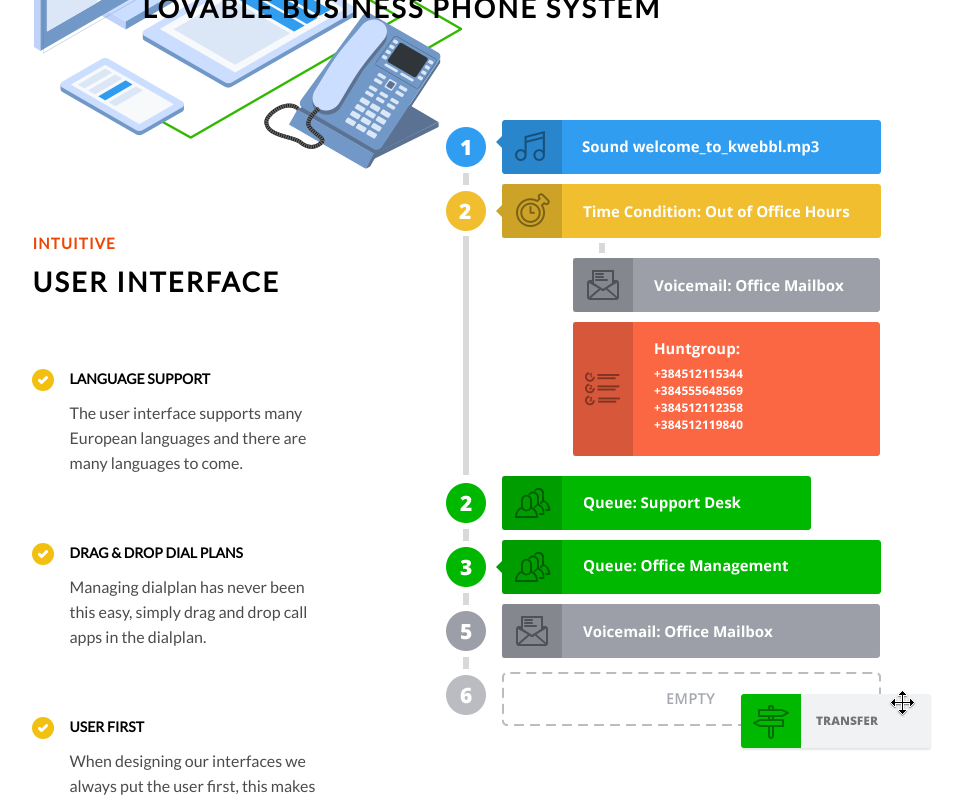
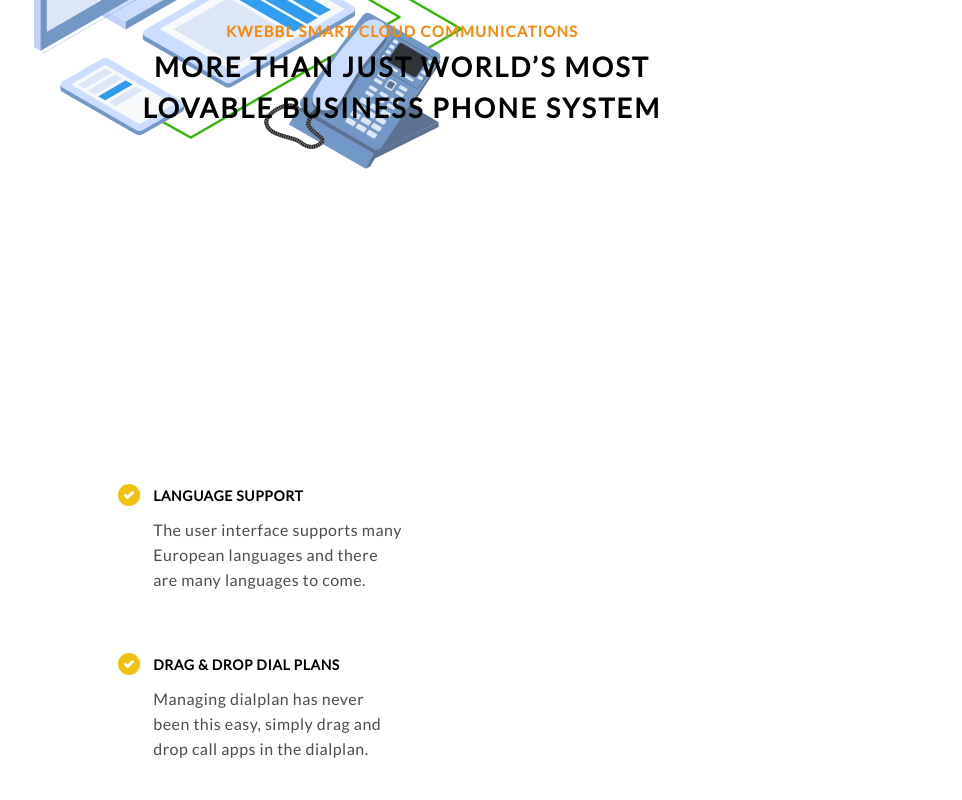
Before and after one commit to Ermugard/kwebbl-site, a React (Create React App) app: page /#/ in a window 1280 px wide. Shown: the part 1000-1800 px from the top of the page, without its empty margins (238-1200 px from the left). Built offline with nearby package versions, Linux system fonts and the light colour scheme.

Commit message:
home tab sectoin2

```diff
--- a/src/pages/Home/Home.css
+++ b/src/pages/Home/Home.css
@@ -320,6 +320,16 @@
               color: #fb8e0d; } }
 
 @media (min-width: 321px) {
+  .home .section_1 .home-head-bg:before {
+    content: "";
+    background-color: #fff7e8;
+    z-index: -1;
+    position: absolute;
+    top: -220px;
+    left: 0;
+    width: 100%;
+    height: 1000px;
+    transform: skewY(-9deg); }
   .home .section_1 .content {
     display: -webkit-box;
     display: -moz-box;
@@ -349,4 +359,70 @@
         opacity: 0.5;
         font-size: 22px;
         line-height: 1.45;
-        margin-bottom: 60px; } }
+        margin-bottom: 60px; }
+  .home .section_2 .content {
+    display: -webkit-box;
+    display: -moz-box;
+    display: -ms-flexbox;
+    display: -webkit-flex;
+    display: flex;
+    flex-direction: column;
+    margin: 0 30px; }
+    .home .section_2 .content .section-title {
+      text-align: center;
+      margin-top: 102px; }
+      .home .section_2 .content .section-title h3 {
+        color: #fa8707;
+        margin-bottom: 7px; }
+      .home .section_2 .content .section-title h2 {
+        margin: 0 auto;
+        max-width: 600px; }
+    .home .section_2 .content .content-main {
+      display: -webkit-box;
+      display: -moz-box;
+      display: -ms-flexbox;
+      display: -webkit-flex;
+      display: flex;
+      flex-direction: column; }
+      .home .section_2 .content .content-main .left {
+        margin-top: 83px; }
+        .home .section_2 .content .content-main .left h2, .home .section_2 .content .content-main .left h3 {
+          display: none; }
+        .home .section_2 .content .content-main .left ul {
+          display: -webkit-box;
+          display: -moz-box;
+          display: -ms-flexbox;
+          display: -webkit-flex;
+          display: flex;
+          flex-wrap: wrap;
+          justify-content: space-around; }
+          .home .section_2 .content .content-main .left ul li {
+            position: relative;
+            max-width: 280px;
+            padding-left: 20px;
+            margin-left: 38px;
+            margin-bottom: 65px; }
+            .home .section_2 .content .content-main .left ul li svg {
+              position: absolute;
+              top: -5px;
+              left: -15px; }
+            .home .section_2 .content .content-main .left ul li h4 {
+              font-size: 14px;
+              font-weight: bold;
+              letter-spacing: 0.6px;
+              text-transform: uppercase;
+              margin-bottom: 15px; }
+            .home .section_2 .content .content-main .left ul li p {
+              opacity: 0.7;
+              font-size: 16px;
+              font-weight: normal;
+              line-height: 1.56;
+              letter-spacing: 0.5px; }
+      .home .section_2 .content .content-main .right {
+        display: -webkit-box;
+        display: -moz-box;
+        display: -ms-flexbox;
+        display: -webkit-flex;
+        display: flex;
+        justify-content: center;
+        align-items: center; } }
--- a/src/pages/Home/Home.scss
+++ b/src/pages/Home/Home.scss
@@ -373,6 +373,17 @@
   .home {
     .section {
       &_1 {
+        .home-head-bg:before {
+          content: "";
+          background-color: $OffWhiteBg;
+          z-index: -1;
+          position: absolute;
+          top: -220px;
+          left: 0;
+          width: 100%;
+          height: 1000px;
+          transform: skewY(-9deg);
+        }
         .content {
           @include flex-mix();
           flex-direction: column;
@@ -402,7 +413,74 @@
           }
         }
       }
-      &_2 {}
+      &_2 {
+        .content {
+          @include flex-mix();
+          flex-direction: column;
+          margin: 0 30px;
+
+          .section-title {
+            text-align: center;
+            margin-top: 102px;
+            h3 {
+              color: $PumpkinOrange;
+              margin-bottom: 7px;
+            }
+            h2 {
+              margin: 0 auto;
+              max-width: 600px;
+            }
+          }
+          .content-main {
+            @include flex-mix();
+            flex-direction: column;
+            .left {
+              margin-top: 83px;
+
+              h2, h3 {
+                display: none;
+              }
+              ul {
+                @include flex-mix();
+                flex-wrap: wrap;
+                justify-content: space-around;
+
+                li {
+                  position: relative;
+                  max-width: 280px;
+                  padding-left: 20px;
+                  margin-left: 38px;
+                  margin-bottom: 65px;
+                  svg {
+                    position: absolute;
+                    top: -5px;
+                    left: -15px;
+                  }
+                  h4 {
+                    font-size: 14px;
+                    font-weight: bold;
+                    letter-spacing: 0.6px;
+                    text-transform: uppercase;
+                    margin-bottom: 15px;
+                  }
+                  p {
+                    opacity: 0.7;
+                    font-size: 16px;
+                    font-weight: normal;
+                    line-height: 1.56;
+                    letter-spacing: 0.5px;
+                  }
+                }
+              }
+            }
+            .right {
+              @include flex-mix();
+              justify-content: center;
+              align-items: center;
+            }
+          }
+        }
+      }
       &_3 {}
       &_4 {}
       &_5, &_6 {}
```
